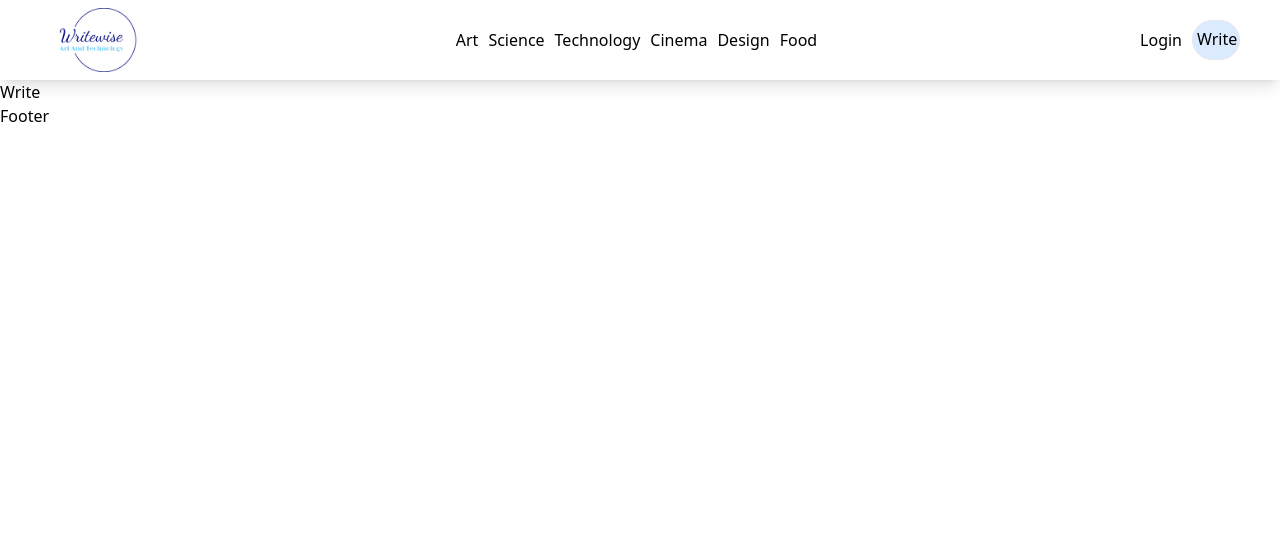
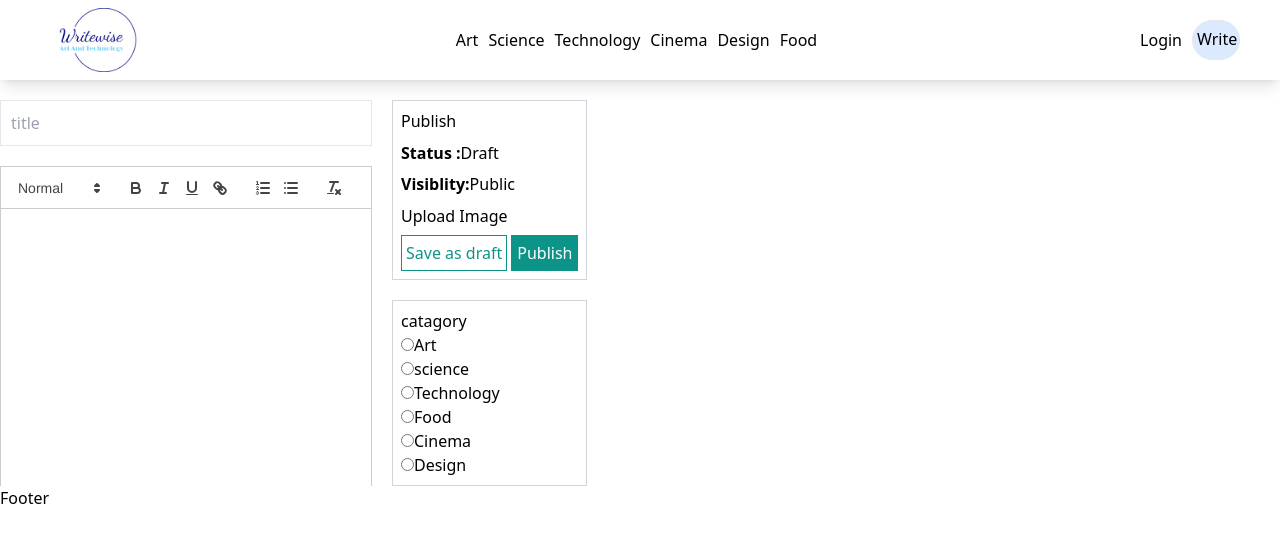
Before and after one commit to Betty21Mekonnen/blogback, a React (Vite) app in the folder frontend/: page /Writer in a window 1280 px wide. Shown: the top 542 px of the page. Built offline with nearby package versions, Linux system fonts and the light colour scheme.

Commit message:
it is rite page that user can add posts

```diff
--- a/frontend/src/pages/Write.jsx
+++ b/frontend/src/pages/Write.jsx
@@ -1,7 +1,109 @@
-import React from 'react'
+import axios from 'axios';
+import React, { useState } from 'react';
+import ReactQuill from 'react-quill';
+import 'react-quill/dist/quill.snow.css';
+import { useLocation,useNavigate } from 'react-router-dom';
+import moment from 'moment';
+export default function Write() {
+  const state=useLocation().state
+    const [value,setValue]=useState(state?.descr || "")
+    const [title,setTitle]=useState(state?.title || "")
+    const [cat,setCat]=useState(state?.cat || "")
+    const [file ,setFile]=useState()
+    const upload=async()=>{
+      try{
+        const formData=new FormData();
+        formData.append("file",file)
+        const res = await axios.post('http://localhost:4000/backend/upload', formData, {
+          headers: {
+            'Content-Type': 'multipart/form-data',
+          },
+        });
+        return res.data
+      }
+      catch(err){
+         console.log(err)
+      }
+    }
+    const navigate = useNavigate()
+    const handleSubmit=async e=>{
+      e.preventDefault()
+      const imgurl=await upload()
+      try {
+        const config = {
+          withCredentials: true,
+        };
 
-export default function Write() {
+        if (state) {
+          await axios.put(`http://localhost:4000/backend/posts/${state.id}`, {
+            title,
+            descr: value,
+            cat,
+            img: file ? imgurl : "",
+          }, config);
+        } else {
+          await axios.post(`http://localhost:4000/backend/posts/`, {
+            title: title,
+            descr: value,
+            cat: cat,
+            img: file ? imgurl : "",
+            date: moment(Date.now()).format("YYYY-MM-DD HH:mm:ss"),
+          }, config);
+          navigate("/")
+        }
+      } catch (err) {
+        console.log(err);
+      }
+    };
+
   return (
-	<div>Write</div>
+	<div className='flex  gap-5 mt-5'>
+     <div className='flex flex-col gap-5 w-7/10'>
+        <input className="p-2.5 border border-gray-200" value={title} type="text" placeholder='title' onChange={e=>setTitle(e.target.value)}/>
+        <div className="h-80 overflow-scroll" >
+        <ReactQuill className="h-full" theme="snow" value={value} onChange={setValue} />
+        </div>
+      </div>
+     <div className='w-3/10 flex flex-col gap-5'>
+      <div className=" p-2 border border-gray-300 p-10px flex-1 flex flex-col justify-between" >
+      <h1>Publish</h1>
+      <span><b>Status :</b>Draft</span>
+      <span><b>Visiblity:</b>Public</span>
+      <input className="hidden" type="file" id="file" onChange={e=>setFile(e.target.files[0])}/>
+      <label htmlFor="file" className='cursor-pointer'>Upload Image</label>
+      <div className='flex justify-end'>
+        <button className="text-teal-600 border border-teal-600 p-1 mr-1">Save as draft</button>
+        <button  onClick={handleSubmit} className="bg-teal-600 text-white p-1.5">Publish</button>
+      </div>
+      </div>
+      <div className=" p-2 border border-gray-300 p-10px flex-1 flex flex-col justify-between">
+        <h1>catagory</h1>
+        <div>
+        <input type="radio" name="cat"  checked={cat==="art"}value="art" id="art" onChange={e=>setCat(e.target.value)}/>
+        <label htmlFor="art">Art</label>
+        </div>
+       <div>
+       <input type="radio" name="cat" checked={cat==="science"} value="science" id="science" onChange={e=>setCat(e.target.value)}/>
+       <label htmlFor="science">science</label>
+       </div>
+        <div>
+        <input type="radio" name="cat" checked={cat==="Technology"} value="Technology" id="Technology" onChange={e=>setCat(e.target.value)}/>
+        <label htmlFor="Technology">Technology</label>
+        </div>
+       <div>
+        <input type="radio" name="cat"  checked={cat==="Food"} value="Food" id="Food" onChange={e=>setCat(e.target.value)}/>
+        <label htmlFor="Food">Food</label>
+       </div>
+       <div>
+        <input type="radio" name="cat" checked={cat==="cinema"} value="cinema" id="cinema" onChange={e=>setCat(e.target.value)}/>
+        <label htmlFor="cinema">Cinema</label>
+       </div>
+        <div>
+          <input type="radio" name="cat"  checked={cat==="design"} value="design" id="design" onChange={e=>setCat(e.target.value)}/>
+          <label htmlFor="design">Design</label>
+         </div>
+      </div>
+     </div>
+  </div>
   )
 }
```
